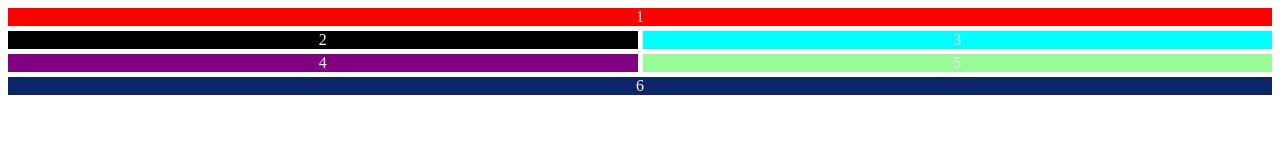
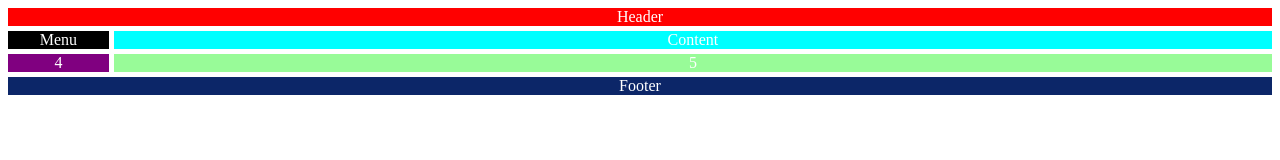
Before and after one commit to asifurrahman01714/Grid-System, a plain HTML site: page index.html in a window 1280 px wide. Drawn offline with Linux system fonts and the light colour scheme.

Commit message:
making 12 grid

```diff
--- a/index.html
+++ b/index.html
@@ -18,7 +18,8 @@
             grid-template-rows: 1fr 2fr; */
             /* grid-template: 1fr 1fr 1fr / 1fr 1fr; */
             /*grid-template : rows / columns */
-            grid-template: repeat(3, 1fr) / repeat(2, 1fr);
+            /* grid-template: repeat(3, 1fr) / repeat(2, 1fr);   */
+            grid-template-columns: repeat(12, 1fr);
             grid-gap: 5px;
         }
         .first-child{
@@ -28,23 +29,31 @@
             /* shortcut of start and end . */
             /* grid-column: 1/3;
              or  */
-            grid-column: 1/-1
+            /* grid-column: 1/-1; */
+            grid-column: 1/-1;
         }
-        div:nth-child(6) {
-            grid-column: 1/3;
+        .content{
+            grid-column: 2/-1;
         }
+        .c5{
+            grid-column: 2/-1;
+        }
+        .footer {
+            grid-column: 1/-1;
+        }
+
     </style>
 
 
 </head>
 <body>
     <div class="container">
-        <div class="first-child">1</div>
-        <div>2</div>
-        <div>3</div>
+        <div class="first-child">Header</div>
+        <div class="menu">Menu</div>
+        <div class="content">Content</div>
         <div>4</div>
-        <div>5</div>
-        <div>6</div>
+        <div class="c5">5</div>
+        <div class="footer">Footer</div>
     </div>
 </body>
 </html>
```
Also changed, not shown: 1 other file.
